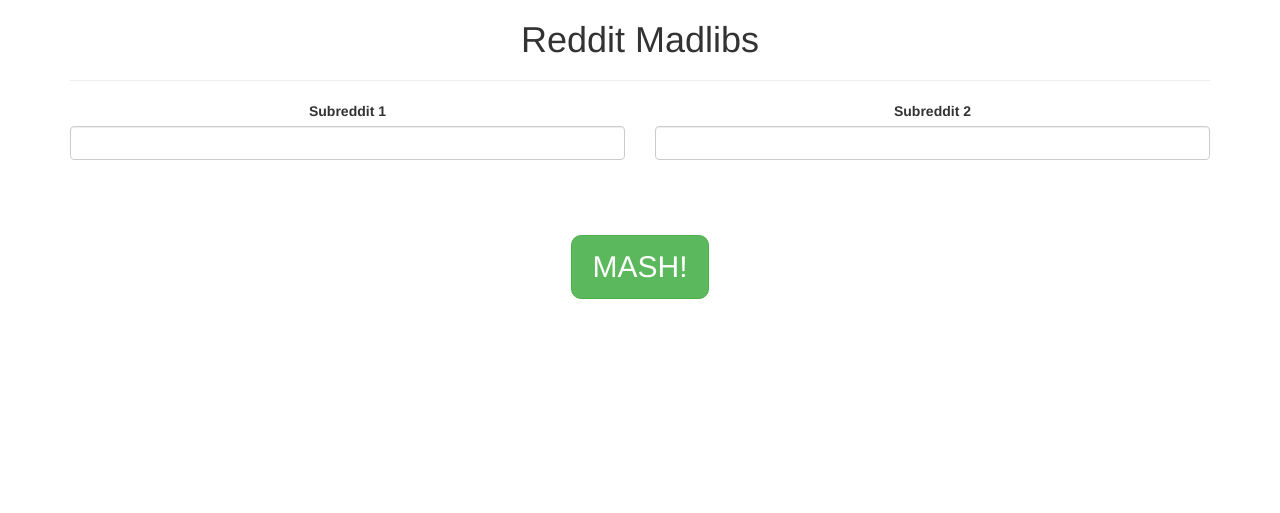
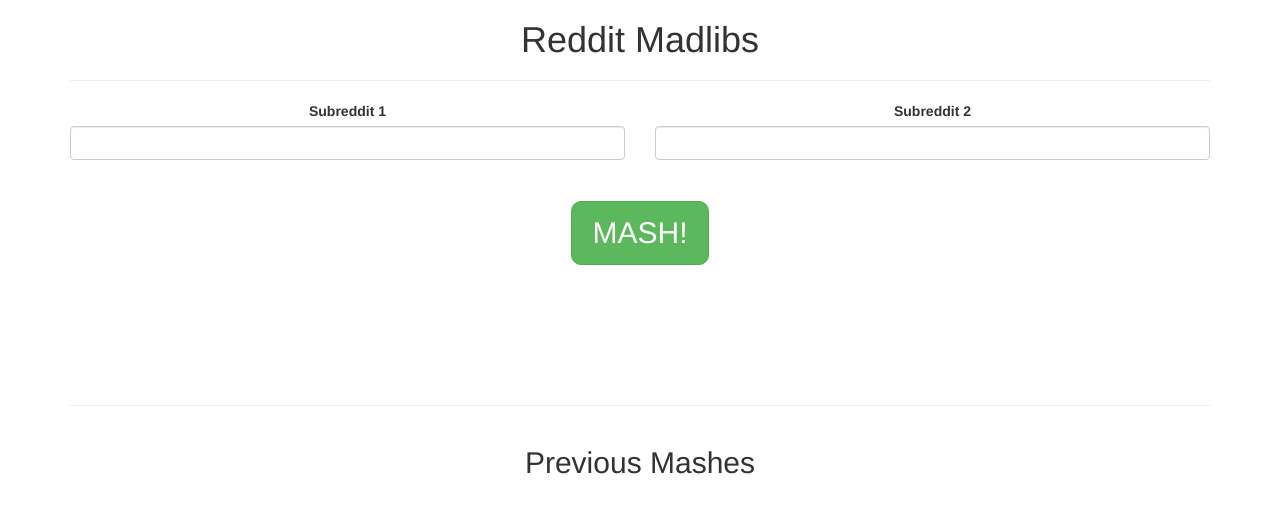
Before and after one commit to WilsonBerkow/softdev-madlibs, a Flask app: page / in a window 1280 px wide. Shown: the top 513 px of the page. Run offline with Flask 2, Linux system fonts and the light colour scheme; some libraries are stand-ins or nearby versions.

Commit message:
Updated home.html css links. Created div for older mashes. Created POST form in home.html.

```diff
--- a/devlog.txt
+++ b/devlog.txt
@@ -34,3 +34,8 @@
 kli -- 2016-12-07 3:36
 	Added POST/GET requests to http module
 	Made progress in the reddit module
+
+karolR -- 2016-12-08 12:17
+       Updated css links in homepage html.
+       Added POST form to homepage.
+       Created div for older posts.
--- a/utils/custom.css
+++ b/static/custom.css
@@ -1,7 +1,7 @@
 .btn-success{
 	font-size: 10em;
+	font-size: 30px;
 	padding: 10px 20px;
-    font-size: 30px;
     border-radius: 10px;
 }
 
--- a/templates/home.html
+++ b/templates/home.html
@@ -8,10 +8,10 @@
 	<title>Reddit Madlibs</title>
 
 	<!-- Bootstrap -->
-	<link href="../utils/css/bootstrap.min.css" rel="stylesheet">
-	<link href="utils/css/bootstrap.min.css" rel="stylesheet">
-	<link href="../utils/custom.css" rel="stylesheet">
-	<link href="utils/custom.css" rel="stylesheet">
+	<link href="../static/css/bootstrap.min.css" rel="stylesheet">
+	<link href="static/css/bootstrap.min.css" rel="stylesheet">
+	<link href="../static/custom.css" rel="stylesheet">
+	<link href="static/custom.css" rel="stylesheet">
 
 	<!-- HTML5 shim and Respond.js for IE8 support of HTML5 elements and media queries -->
 	<!-- WARNING: Respond.js doesn't work if you view the page via file:// -->
@@ -26,6 +26,7 @@
 		<hr/>
 		<div class="row">
 			<center>
+				<form method="POST" action="/home/">
 					<div class="col-md-6">
 						<div class="form-group">
 							<label for="usr">Subreddit 1</label>
@@ -38,13 +39,23 @@
 							<input type="password" class="form-control" id="pwd">
 						</div>
 					</div>
-			<center>
+					<br><br><br><br><br>
+					<button type="button" class="btn btn-success">MASH!</button>
+				</form>
+			</center>
 		</div>
 
-		<br><br><br>
+		<br><br><br><br><br><br>
+		<hr/>
+
+		<div class="row">
 			<center>
-			<button type="button" class="btn btn-success">MASH!</button>
+				<h2>Previous Mashes </h2>
+				<div class="col-md-12">
+
+				</div>
 			</center>
+		</div>
 
 	</div>
 
```
Lines whose indentation alone changed are shown as unchanged.
